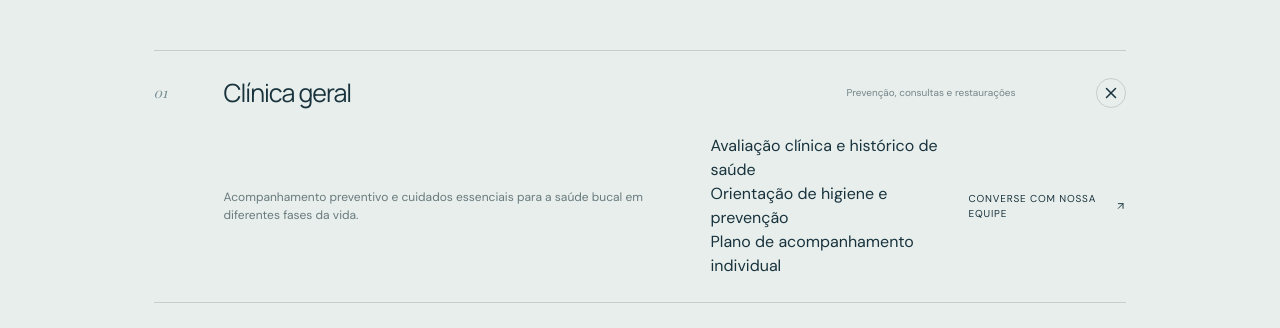
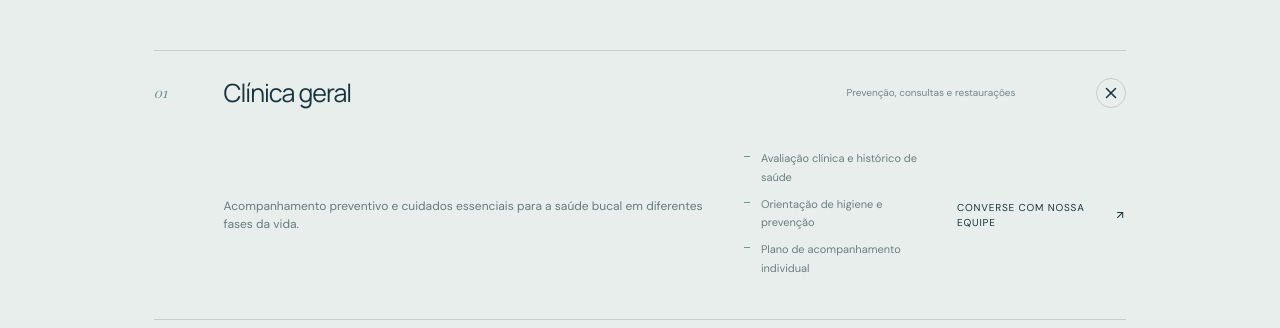
Before and after one commit to pitarf/LANDINGPAGES-GPT, a Next.js app in the folder apps/dental-atelier/: page / in a window 1280 px wide. Shown: the part 1600-1928 px from the top of the page. Built offline with nearby package versions, Linux system fonts and the light colour scheme; a web font is replaced by a local one.

Commit message:
style(dental): style specialty care steps

```diff
--- a/apps/dental-atelier/app/globals.css
+++ b/apps/dental-atelier/app/globals.css
@@ -88,3 +88,6 @@ html{scroll-padding-top:96px}
 
 /* Patient journey and trust section */
 .d-trust{padding:105px 12vw 100px;background:#e8eeeb}.d-trust-heading{max-width:650px}.d-trust-heading h2{font:400 clamp(38px,4.5vw,58px)/1.1 'Manrope';letter-spacing:-.05em;margin:20px 0}.d-trust-heading h2 i{font:italic 400 1em 'Playfair Display';color:#71949a}.d-trust-heading>p:last-child{max-width:520px;color:#6d7d7e;font-size:12px;line-height:1.9}.d-trust-grid{display:grid;grid-template-columns:repeat(3,1fr);gap:24px;margin-top:48px}.d-trust-grid article{padding:26px 24px;border-top:1px solid var(--rule);background:rgba(255,255,255,.38)}.d-trust-grid article>span{font-size:8px;letter-spacing:.16em;color:#789095}.d-trust-grid h3{font:500 22px 'Manrope';margin:18px 0 10px}.d-trust-grid article p,.d-demo-note{font-size:11px;line-height:1.85;color:#6d7d7e}.d-demo-note{margin:28px 0 0;font-size:10px}@media(max-width:800px){.d-trust{padding:78px 8vw}.d-trust-grid{grid-template-columns:1fr;gap:12px;margin-top:30px}.d-trust-grid article{padding:22px 20px}}@media(max-width:600px){.d-trust{padding:70px 7vw}.d-trust-heading h2{font-size:clamp(35px,9vw,44px)}}
+
+/* Clear treatment steps in the specialty accordion */
+.d-treatment-steps{list-style:none;padding:0;margin:15px 0 18px;display:grid;gap:8px}.d-treatment-steps li{position:relative;padding-left:17px;font-size:11px;line-height:1.7;color:#6d7d7e}.d-treatment-steps li:before{content:"";position:absolute;left:0;top:.65em;width:6px;height:1px;background:#71949a}
```
